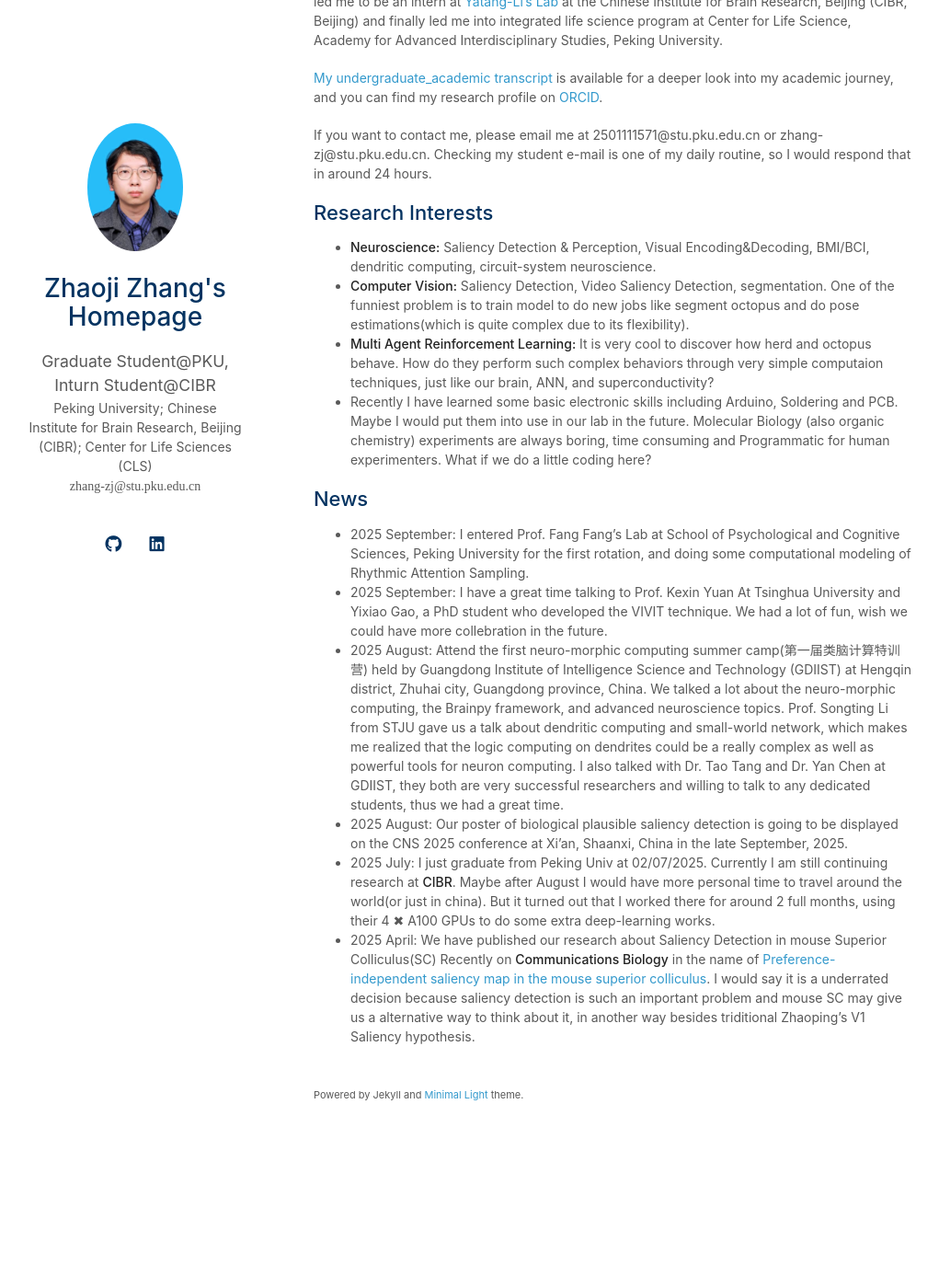
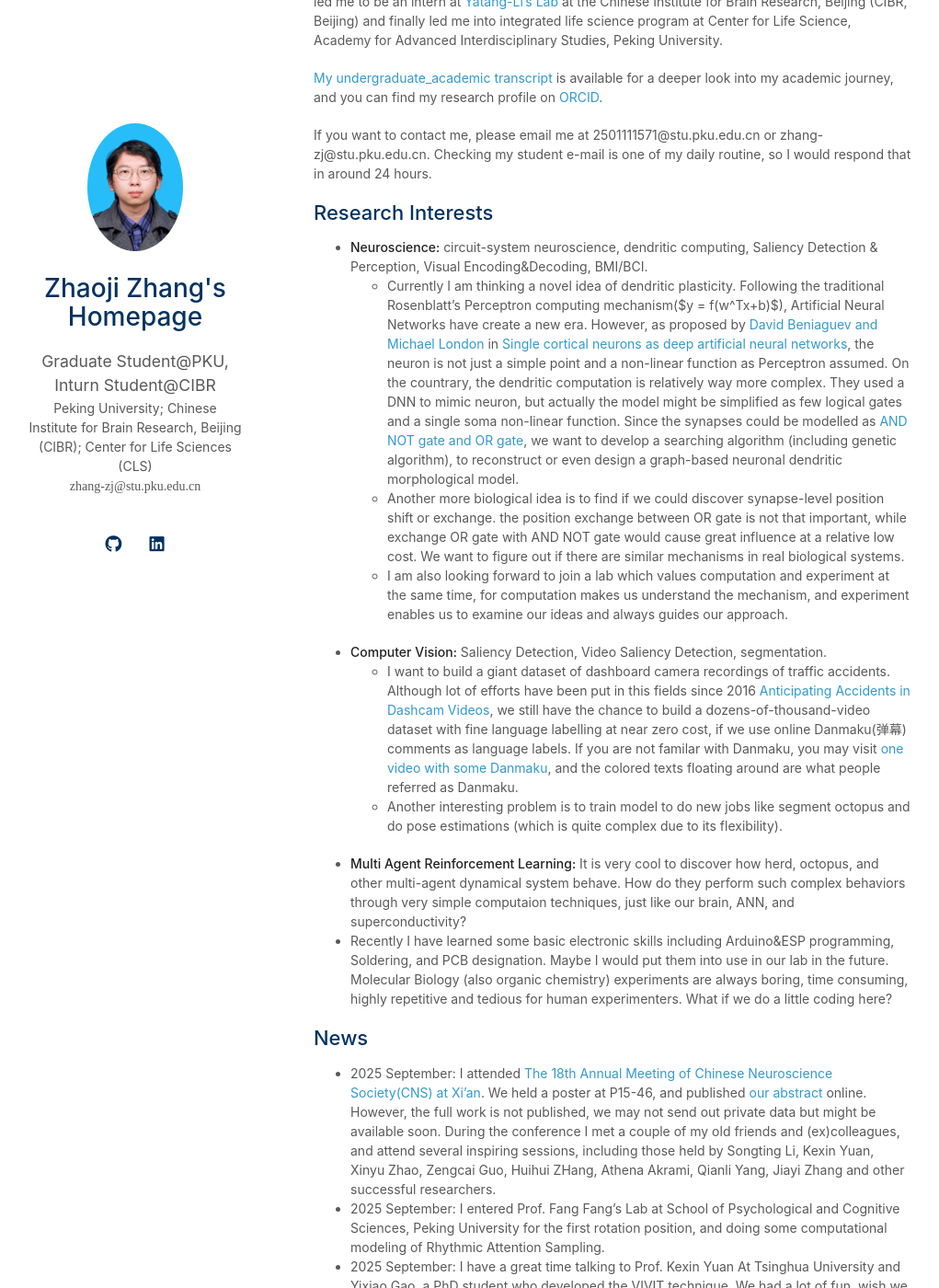
Before and after one commit to Zhang-Zhaoji/Zhang-Zhaoji.github.io, a Jekyll site: the page built from index.md, in a window 1280 px wide and 1400 px high, scrolled down 331 px. Shown: the whole window at 92% size, without its empty margins (129-1150 px from the left). Built offline with Jekyll 4.4.1, drawn with Linux system fonts in a browser that asks for light colours; a style sheet for code colours, icons or effects is not loaded; our own code applies the rules of GitHub Pages for plain Markdown files; before the commit the page ends 1600 px from its top, so only the background shows below that.

Commit message:
Update index.md

```diff
--- a/index.md
+++ b/index.md
@@ -14,14 +14,20 @@ If you want to contact me, please email me at 2501111571@stu.pku.edu.cn or zhang
 
 ## Research Interests
 
-- **Neuroscience:** Saliency Detection & Perception, Visual Encoding&Decoding, BMI/BCI, dendritic computing, circuit-system neuroscience.
-- **Computer Vision:** Saliency Detection, Video Saliency Detection, segmentation. One of the funniest problem is to train model to do new jobs like segment octopus and do pose estimations(which is quite complex due to its flexibility).
-- **Multi Agent Reinforcement Learning:** It is very cool to discover how herd and octopus behave. How do they perform such complex behaviors through very simple computaion techniques, just like our brain, ANN, and superconductivity?
-- Recently I have learned some basic electronic skills including Arduino, Soldering and PCB. Maybe I would put them into use in our lab in the future. Molecular Biology (also organic chemistry) experiments are always boring, time consuming and Programmatic for human experimenters. What if we do a little coding here?
+- **Neuroscience:** circuit-system neuroscience, dendritic computing, Saliency Detection & Perception, Visual Encoding&Decoding, BMI/BCI.
+  -  Currently I am thinking a novel idea of dendritic plasticity. Following the traditional Rosenblatt's Perceptron computing mechanism($y = f(w^Tx+b)$), Artificial Neural Networks have create a new era. However, as proposed by [David Beniaguev and Michael London](https://elsc.huji.ac.il/people-directory/faculty-members/michael-london/) in [Single cortical neurons as deep artificial neural networks](https://www.cell.com/neuron/fulltext/S0896-6273(21)00501-8), the neuron is not just a simple point and a non-linear function as Perceptron assumed. On the countrary, the dendritic computation is relatively way more complex. They used a DNN to mimic neuron, but actually the model might be simplified as few logical gates and a single soma non-linear function. Since the synapses could be modelled as [AND NOT gate and OR gate](https://www.cnbc.cmu.edu/~tai/readings/nature/koch_neuron.pdf), we want to develop a searching algorithm (including genetic algorithm), to reconstruct or even design a graph-based neuronal dendritic morphological model.
+  -  Another more biological idea is to find if we could discover synapse-level position shift or exchange. the position exchange between OR gate is not that important, while exchange OR gate with AND NOT gate would cause great influence at a relative low cost. We want to figure out if there are similar mechanisms in real biological systems.
+  -  I am also looking forward to join a lab which values computation and experiment at the same time, for computation makes us understand the mechanism, and experiment enables us to examine our ideas and always guides our approach.
+- **Computer Vision:** Saliency Detection, Video Saliency Detection, segmentation.
+  - I want to build a giant dataset of dashboard camera recordings of traffic accidents. Although lot of efforts have been put in this fields since 2016 [Anticipating Accidents in Dashcam Videos](https://github.com/smallcorgi/Anticipating-Accidents), we still have the chance to build a dozens-of-thousand-video dataset with fine language labelling at near zero cost, if we use online Danmaku(弹幕) comments as language labels. If you are not familar with Danmaku, you may visit [one video with some Danmaku](https://www.bilibili.com/video/BV1gc4uzZEP6/), and the colored texts floating around are what people referred as Danmaku.
+  - Another interesting problem is to train model to do new jobs like segment octopus and do pose estimations (which is quite complex due to its flexibility).
+- **Multi Agent Reinforcement Learning:** It is very cool to discover how herd, octopus, and other multi-agent dynamical system behave. How do they perform such complex behaviors through very simple computaion techniques, just like our brain, ANN, and superconductivity?
+- Recently I have learned some basic electronic skills including Arduino&ESP programming, Soldering, and PCB designation. Maybe I would put them into use in our lab in the future. Molecular Biology (also organic chemistry) experiments are always boring, time consuming, highly repetitive and tedious for human experimenters. What if we do a little coding here?
 
 ## News
 
-- 2025 September: I entered Prof. Fang Fang's Lab at School of Psychological and Cognitive Sciences, Peking University for the first rotation, and doing some computational modeling of Rhythmic Attention Sampling.
+- 2025 September: I attended [The 18th Annual Meeting of Chinese Neuroscience Society(CNS) at Xi'an](https://cns.org.cn/2025/). We held a poster at P15-46, and published [our abstract](https://cns.org.cn/upload/2025/25051515545179.pdf) online. However, the full work is not published, we may not send out private data but might be available soon. During the conference I met a couple of my old friends and (ex)colleagues, and attend several inspiring sessions, including those held by Songting Li, Kexin Yuan, Xinyu Zhao, Zengcai Guo, Huihui ZHang, Athena Akrami, Qianli Yang, Jiayi Zhang and other successful researchers.
+- 2025 September: I entered Prof. Fang Fang's Lab at School of Psychological and Cognitive Sciences, Peking University for the first rotation position, and doing some computational modeling of Rhythmic Attention Sampling.
 - 2025 September: I have a great time talking to Prof. Kexin Yuan At Tsinghua University and Yixiao Gao, a PhD student who developed the VIVIT technique. We had a lot of fun, wish we could have more collebration in the future.
 - 2025 August: Attend the first neuro-morphic computing summer camp(第一届类脑计算特训营) held by Guangdong Institute of Intelligence Science and Technology (GDIIST) at Hengqin district, Zhuhai city, Guangdong province, China. We talked a lot about the neuro-morphic computing, the Brainpy framework, and advanced neuroscience topics. Prof. Songting Li from STJU gave us a talk about dendritic computing and small-world network, which makes me realized that the logic computing on dendrites could be a really complex as well as powerful tools for neuron computing.  I also talked with Dr. Tao Tang and Dr. Yan Chen at GDIIST, they both are very successful researchers and willing to talk to any dedicated students, thus we had a great time.
 - 2025 August: Our poster of biological plausible saliency detection is going to be displayed on the CNS 2025 conference at Xi'an, Shaanxi, China in the late September, 2025.
```
